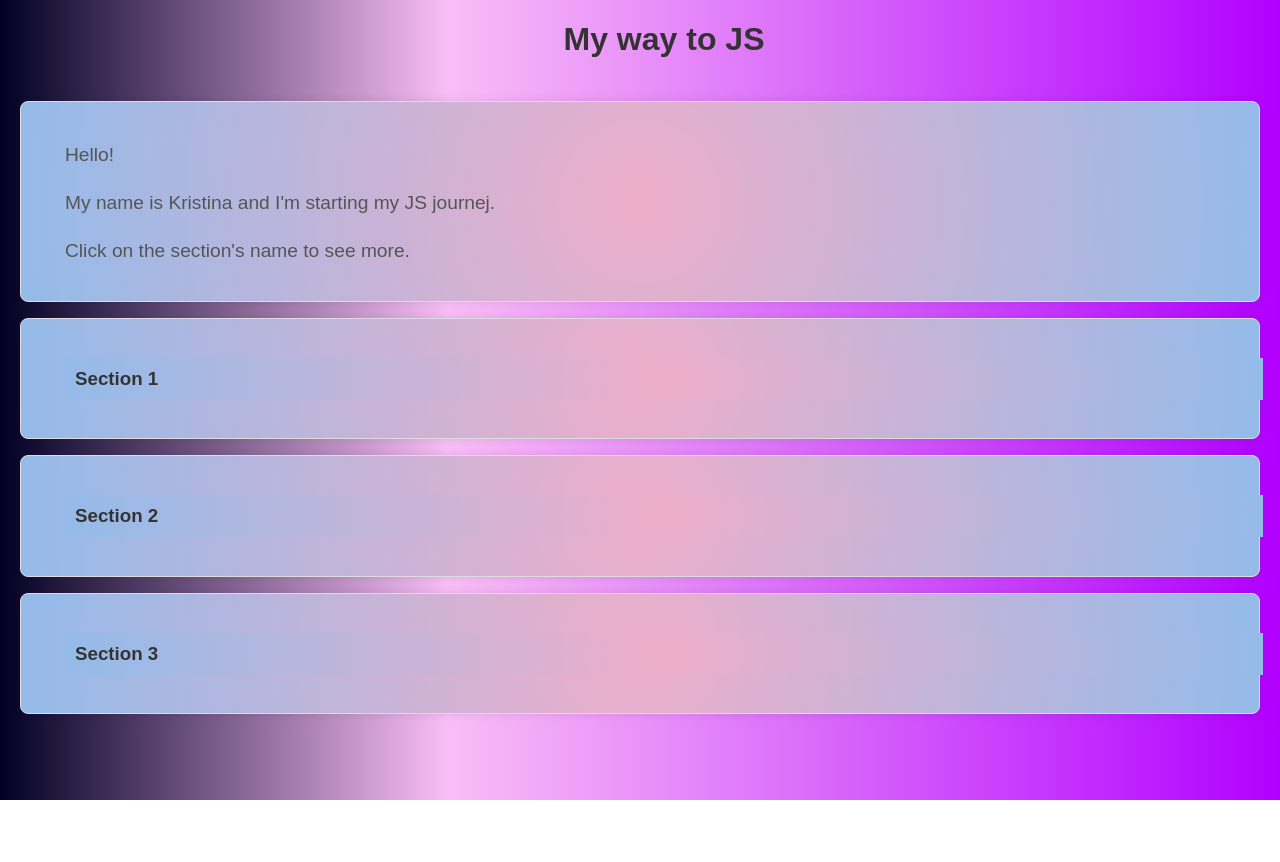
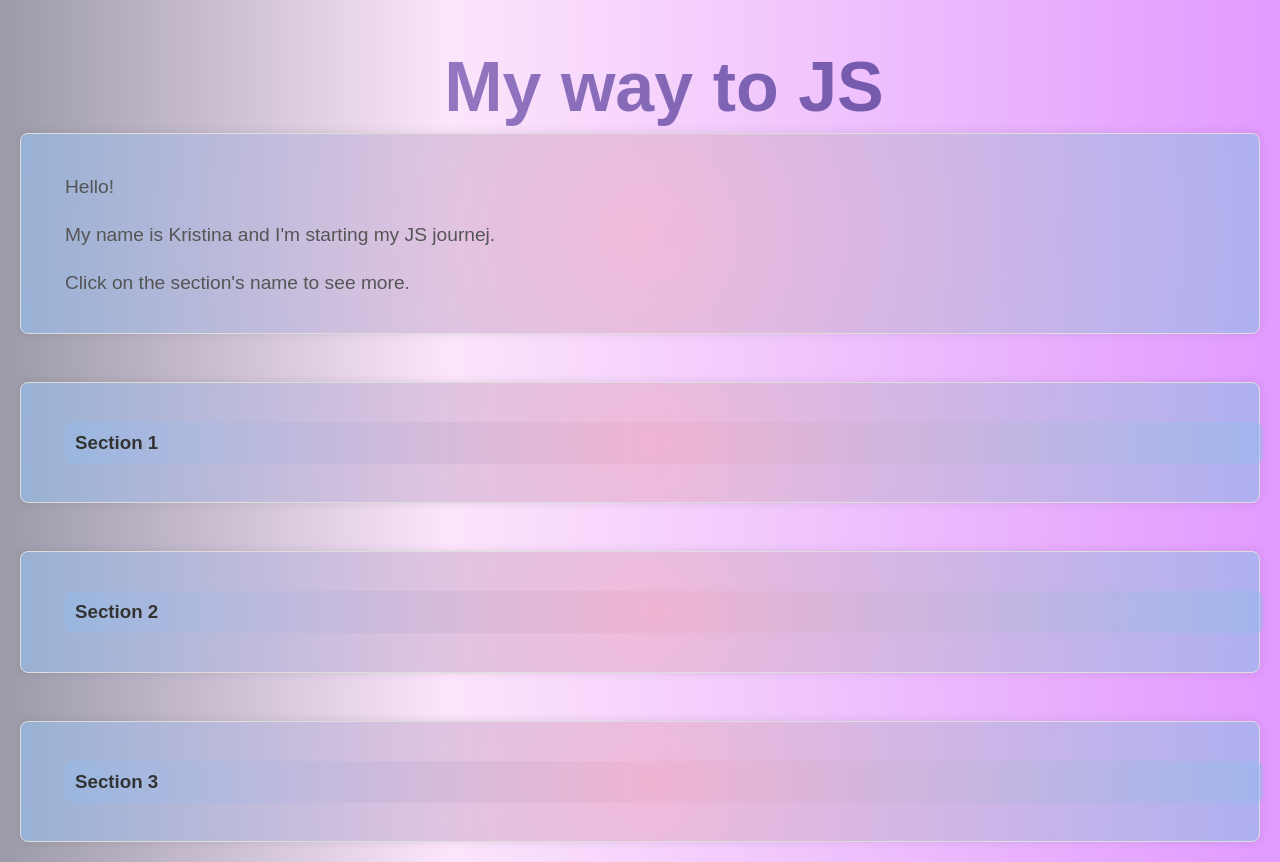
Before and after one commit to Kristi-T/JSessentials, a plain HTML site: page index.html in a window 1280 px wide. Before the commit the page ends 800 px from the top, so only its background shows below. Drawn offline with Linux system fonts and the light colour scheme.

Commit message:
Styling header

```diff
--- a/styles.css
+++ b/styles.css
@@ -13,9 +13,9 @@ body {
   margin: 20px;
   background: linear-gradient(
     90deg,
-    rgba(2, 0, 36, 1) 0%,
-    rgba(249, 190, 246, 1) 35%,
-    rgba(177, 0, 255, 1) 100%
+    rgba(2, 0, 36, 0.395) 0%,
+    rgba(249, 190, 246, 0.395) 35%,
+    rgba(179, 0, 255, 0.395) 100%
   );
   color: #333;
   padding-top: 65px;
@@ -39,8 +39,8 @@ h2:hover {
 h3 {
   background: radial-gradient(
     circle,
-    rgba(238, 174, 202, 1) 0%,
-    rgba(148, 187, 233, 1) 100%
+    rgba(238, 174, 202, 0.6) 0%,
+    rgba(148, 187, 233, 0.6) 100%
   );
   cursor: pointer;
   transition: font-size 0.3s ease;
@@ -70,6 +70,15 @@ p {
 			} */
 }
 
+header h1 {
+  font-size: 70px;
+  font-weight: 600;
+  background-image: linear-gradient(to left, #553c9a, #b393d3);
+  color: transparent;
+  background-clip: text;
+  -webkit-background-clip: text;
+}
+
 .container {
   width: 100%;
   max-width: 1288px;
@@ -79,11 +88,11 @@ p {
 
 .section {
   margin-bottom: 16px;
-  margin-top: 16px;
+  margin-top: 48px;
   background: radial-gradient(
     circle,
-    rgba(238, 174, 202, 1) 0%,
-    rgba(148, 187, 233, 1) 100%
+    rgba(238, 174, 202, 0.655) 0%,
+    rgba(148, 187, 233, 0.655) 100%
   );
   border: 1px solid #ddd;
   padding: 20px;
@@ -101,7 +110,12 @@ p {
 /* Buttons */
 
 .toggle-btn {
-  background-color: #f4f4f4;
+  background: radial-gradient(
+    circle,
+    rgba(238, 174, 202, 0.5) 0%,
+    rgba(148, 187, 233, 0.5) 100%
+  );
+  border-radius: 8px;
   padding: 10px;
   cursor: pointer;
 }
```
Also changed, not shown: index.html (+1 -11 lines).
